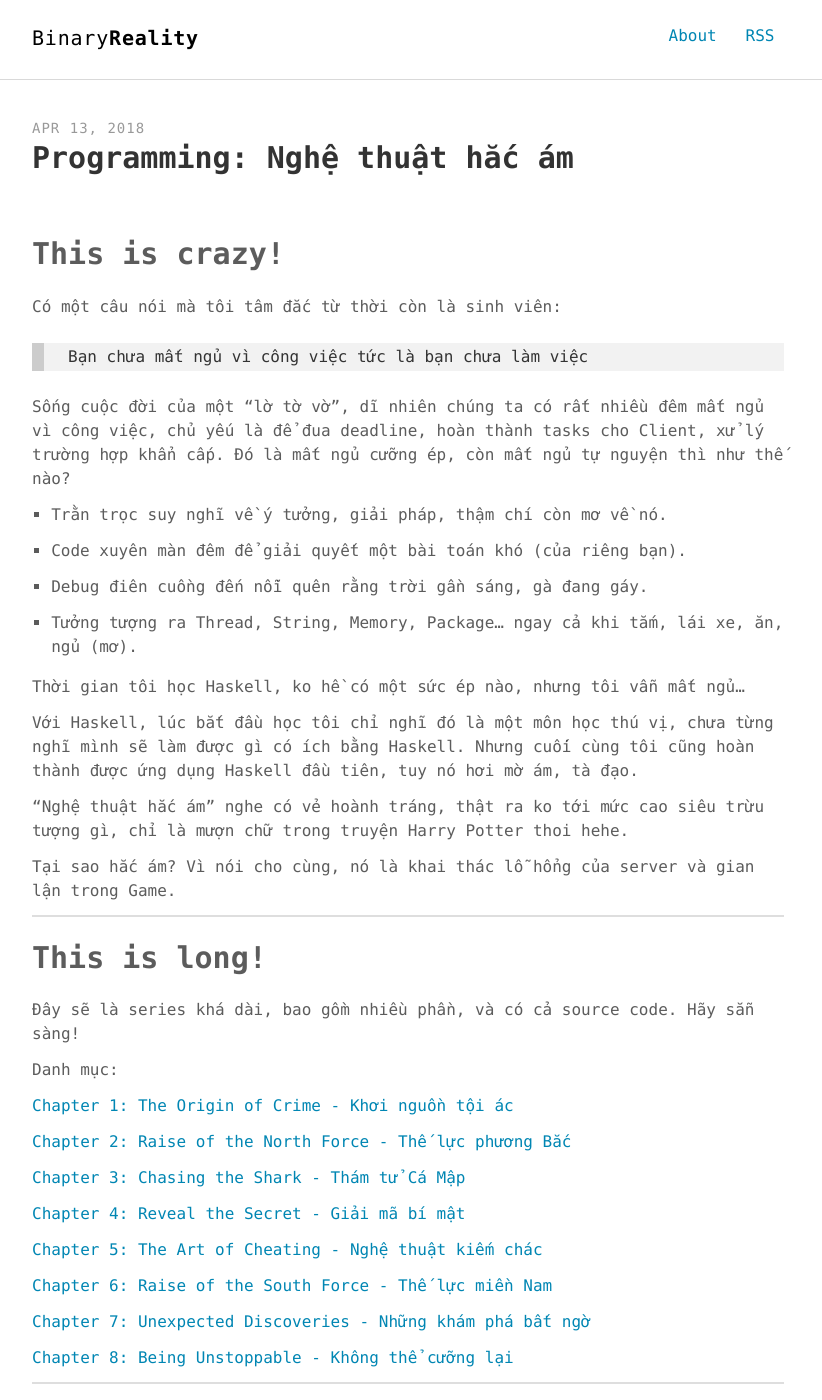
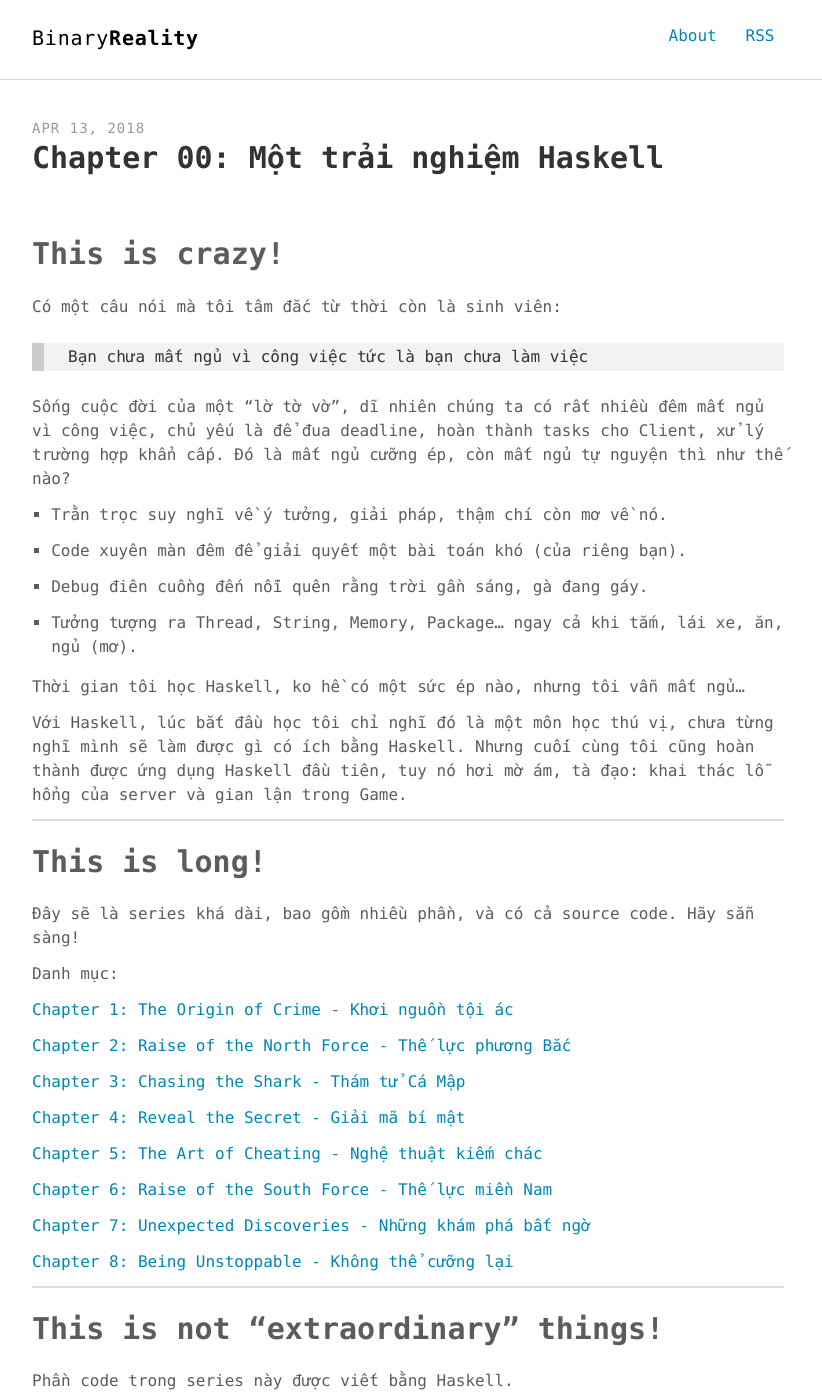
Before and after one commit to phuoc-thanh/phuoc-thanh.github.io, a Jekyll site: the page built from _posts/2018-04-13-chapter00-a-haskell-experience.md, in a window 1280 px wide and 1400 px high. Shown: the whole window, without its empty margins (232-1054 px from the left). Built offline with Jekyll 4.4.1, drawn with Linux system fonts in a browser that asks for light colours.

Commit message:
rename haskell experience series

```diff
--- a/_posts/2018-04-13-the-dark-side-of-programming.md
+++ b/_posts/2018-04-13-chapter00-a-haskell-experience.md
@@ -1,8 +1,8 @@
 ---
 layout: post
-title: "Programming: Nghệ thuật hắc ám"
+title: "Chapter 00: Một trải nghiệm Haskell"
 comments: true
-description: "Programming: Nghệ thuật hắc ám"
+description: "A Haskell experience"
 keywords: "haskell, pure, functional, programming, dark, power, hijack, beauty"
 ---
 
@@ -26,11 +26,7 @@ Sống cuộc đời của một "lờ tờ vờ", dĩ nhiên chúng ta có rấ
 
 Thời gian tôi học Haskell, ko hề có một sức ép nào, nhưng tôi vẫn mất ngủ...
 
-Với Haskell, lúc bắt đầu học tôi chỉ nghĩ đó là một môn học thú vị, chưa từng nghĩ mình sẽ làm được gì có ích bằng Haskell. Nhưng cuối cùng tôi cũng hoàn thành được ứng dụng Haskell đầu tiên, tuy nó hơi mờ ám, tà đạo.
-
-"Nghệ thuật hắc ám" nghe có vẻ hoành tráng, thật ra ko tới mức cao siêu trừu tượng gì, chỉ là mượn chữ trong truyện Harry Potter thoi hehe.
-
-Tại sao hắc ám? Vì nói cho cùng, nó là khai thác lỗ hổng của server và gian lận trong Game.
+Với Haskell, lúc bắt đầu học tôi chỉ nghĩ đó là một môn học thú vị, chưa từng nghĩ mình sẽ làm được gì có ích bằng Haskell. Nhưng cuối cùng tôi cũng hoàn thành được ứng dụng Haskell đầu tiên, tuy nó hơi mờ ám, tà đạo: khai thác lỗ hổng của server và gian lận trong Game.
 
 ---
 
```
Also changed, not shown: _posts/2017-04-17-agile-stop-dreaming.md (+1 -1 lines).
